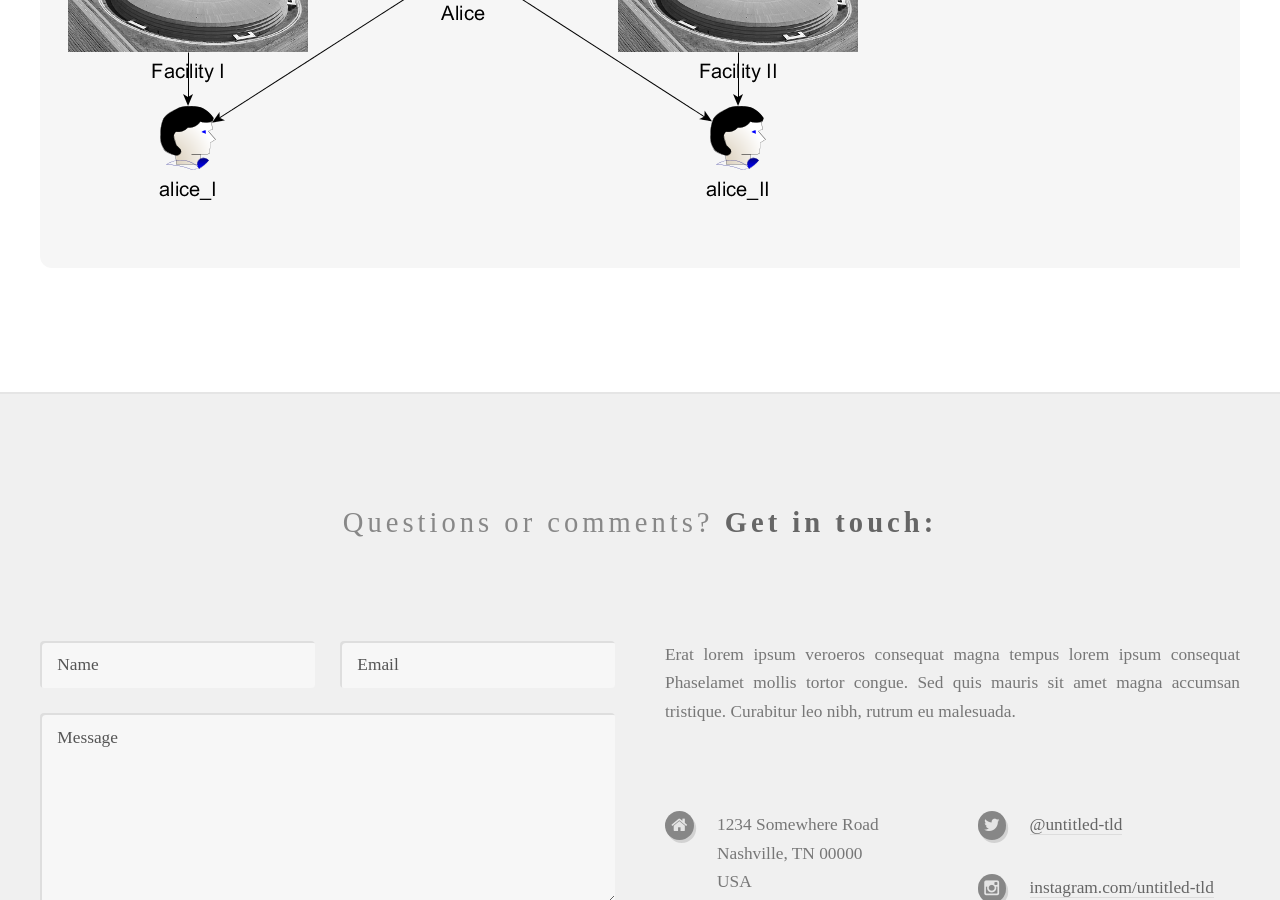
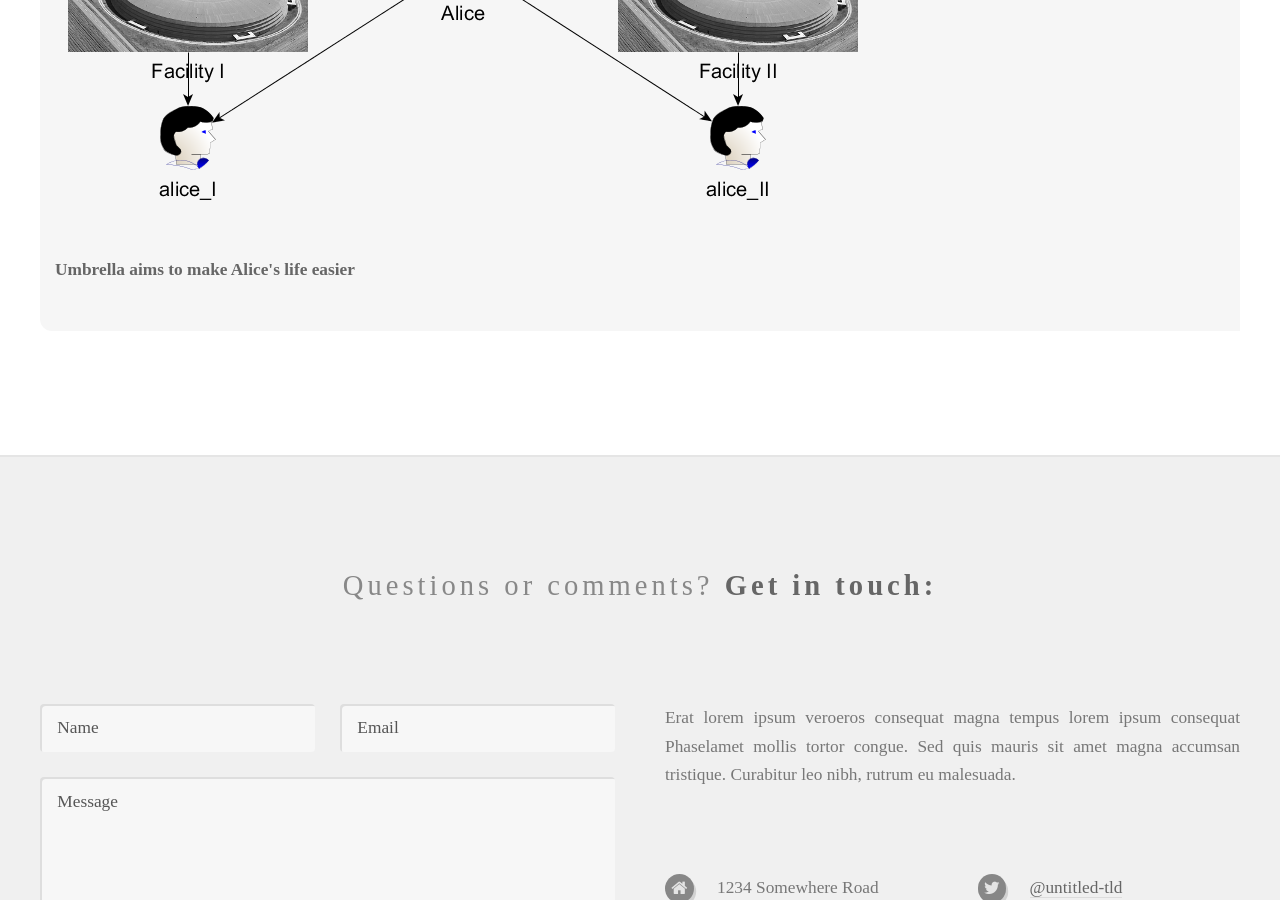
Before and after one commit to flowedback/flowedback.github.io, a Jekyll site: the page built from what.html, in a window 1280 px wide and 900 px high, scrolled down 1170 px. Built offline with Jekyll 4.4.1, drawn with Linux system fonts in a browser that asks for light colours; some web fonts are replaced.

Commit message:
Update what.html

```diff
--- a/what.html
+++ b/what.html
@@ -14,4 +14,5 @@ layout: default
     <li>At each facility Alice has a unique computer account to access her resources at the facility.</li>
   </ul>
   <p><img src="images/Umbrella-UseCasePic1.png" /></p>
+  <p><b>Umbrella aims to make Alice's life easier</b></p>
 </div>
```
